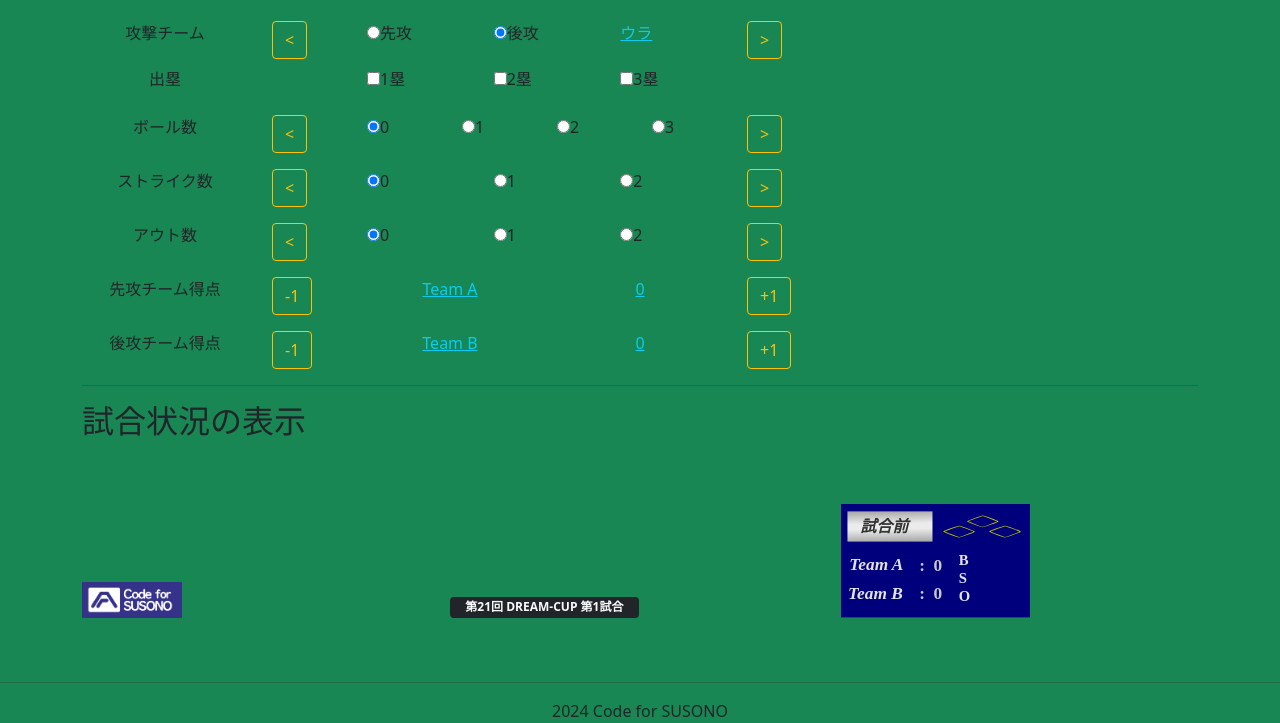
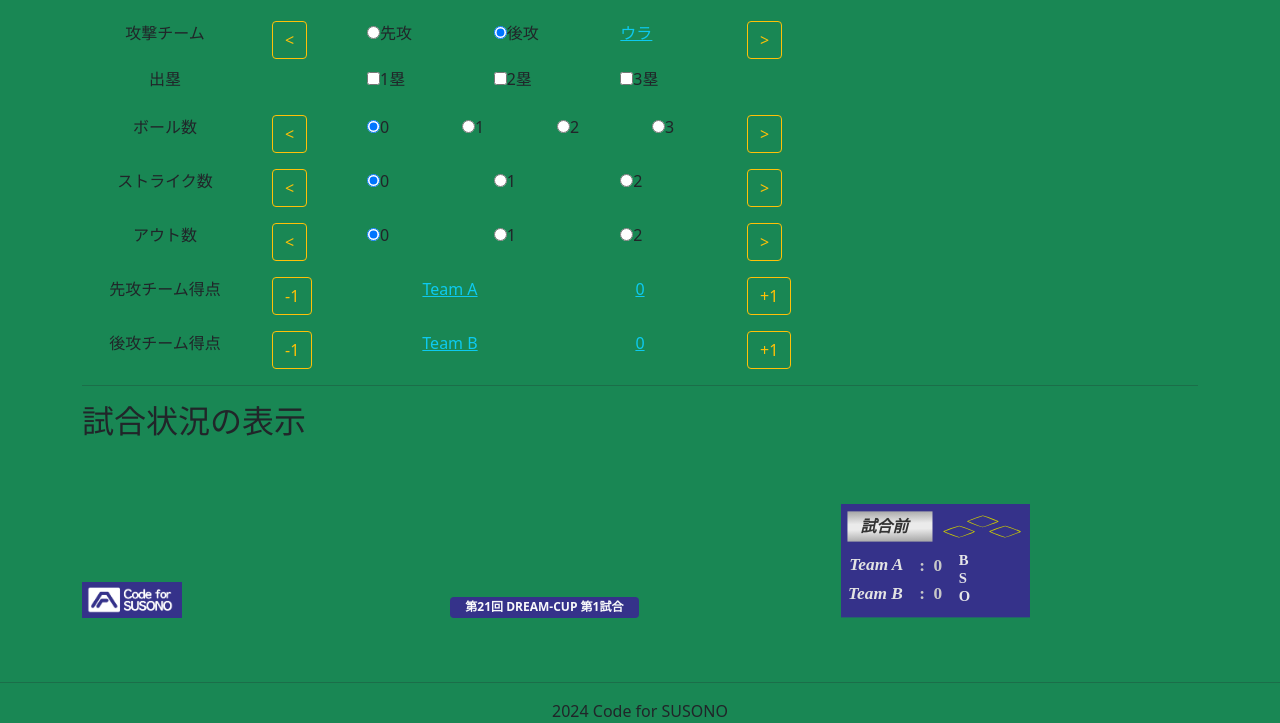
Before and after one commit to CodeforSusono/baseball_broadcast_board, a plain HTML site: page index.html in a window 1280 px wide. Shown: the part 404-1127 px from the top of the page. Drawn offline with Linux system fonts and the light colour scheme.

Commit message:
背景色をC4Sカラーに統一

```diff
--- /dev/null
+++ b/css/main.css
@@ -0,0 +1,3 @@
+.bg-custom-class {
+  background-color:  #35328A;
+}
--- a/index.html
+++ b/index.html
@@ -9,6 +9,7 @@
   <!-- for offline environment
   <link href="https://cdn.jsdelivr.net/npm/bootstrap@5.0.2/dist/css/bootstrap.min.css" rel="stylesheet" integrity="sha384-EVSTQN3/azprG1Anm3QDgpJLIm9Nao0Yz1ztcQTwFspd3yD65VohhpuuCOmLASjC" crossorigin="anonymous">
   -->
+  <link rel="stylesheet" href="css/main.css">
 </head>
 <body class="bg-success">
   <div id="app">
@@ -238,7 +239,7 @@
           <div class="col-sm-2 align-self-end">
             <img src="img/c4s.png" alt="Code for SUSONO" width="100">
           </div>
-          <div class="offset-sm-2 align-self-end badge bg-dark text-light text-wrap" style="width: 11.8rem;">{{ game_title }}</div>
+          <div class="offset-sm-2 align-self-end badge bg-custom-class text-light text-wrap" style="width: 11.8rem;">{{ game_title }}</div>
           <div class="offset-sm-2 col-sm">
             <svg
               width="50mm"
@@ -277,7 +278,7 @@
                 id="layer1"
                 transform="translate(-20.244935,-28.781959)">
                 <rect
-                  style="fill:#00007d;fill-opacity:1;stroke-width:0.264583"
+                  style="fill:#35328A;fill-opacity:1;stroke-width:0.264583"
                   id="rect2"
                   width="50"
                   height="30"
```
